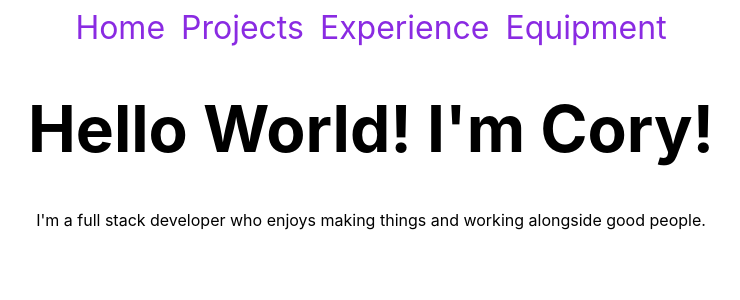
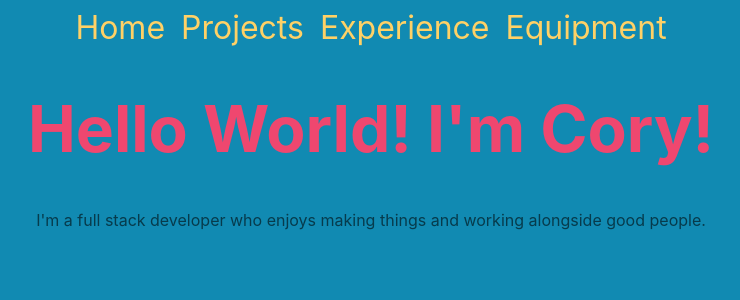
Before and after one commit to corumgold/corygold.dev, a React (Create React App) app: page / in a window 1280 px wide. Shown: the top 300 px of the page, without its empty margins (269-1009 px from the left). Built offline with nearby package versions, Linux system fonts and the light colour scheme.

Commit message:
Add fun color palette

```diff
--- a/src/App.css
+++ /dev/null
@@ -1,18 +0,0 @@
-.App {
-  text-align: center;
-}
-
-nav {
-  margin: 8px
-}
-
-nav a {
-  margin: 8px;
-  color: blueviolet;
-  text-decoration: none;
-  font-size: 2rem;
-}
-
-h1 {
-  font-size: 4rem;
-}
--- a/src/App.js
+++ b/src/App.js
@@ -1,4 +1,3 @@
-import "./App.css";
 import Nav from "./components/Nav";
 import Home from "./components/Home";
 import Equipment from "./components/Equipment";
--- a/src/index.css
+++ b/src/index.css
@@ -1,13 +1,35 @@
 body {
   margin: 0;
-  font-family: -apple-system, BlinkMacSystemFont, 'Segoe UI', 'Roboto', 'Oxygen',
-    'Ubuntu', 'Cantarell', 'Fira Sans', 'Droid Sans', 'Helvetica Neue',
+  font-family: -apple-system, BlinkMacSystemFont, "Segoe UI", "Roboto", "Oxygen",
+    "Ubuntu", "Cantarell", "Fira Sans", "Droid Sans", "Helvetica Neue",
     sans-serif;
   -webkit-font-smoothing: antialiased;
   -moz-osx-font-smoothing: grayscale;
+  background-color: #118ab2;
+  color: #073B4C;
 }
 
 code {
-  font-family: source-code-pro, Menlo, Monaco, Consolas, 'Courier New',
+  font-family: source-code-pro, Menlo, Monaco, Consolas, "Courier New",
     monospace;
 }
+
+.App {
+  text-align: center;
+}
+
+nav {
+  margin: 8px;
+}
+
+nav a {
+  margin: 8px;
+  color: #ffd166;
+  text-decoration: none;
+  font-size: 2rem;
+}
+
+h1 {
+  font-size: 4rem;
+  color: #ef476f;
+}
```
